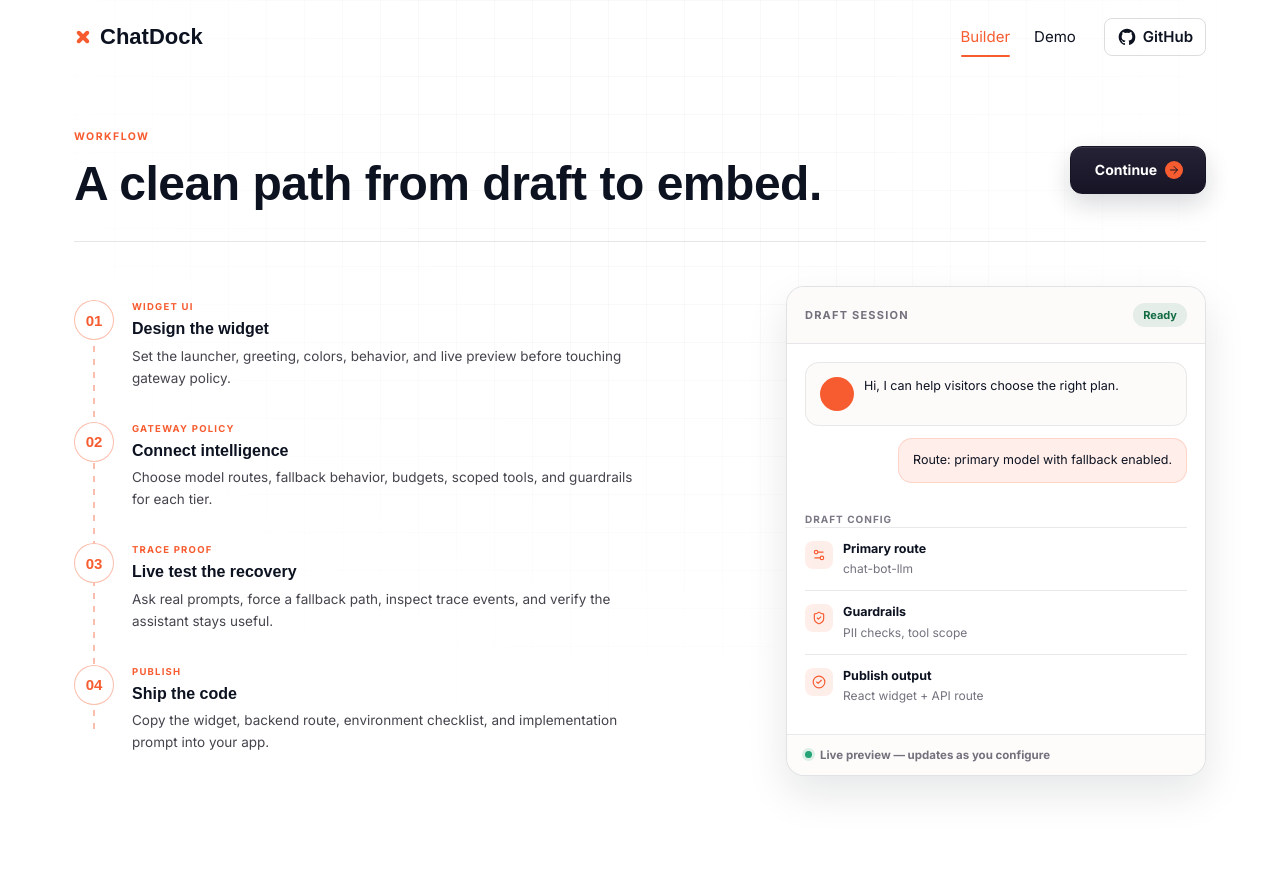
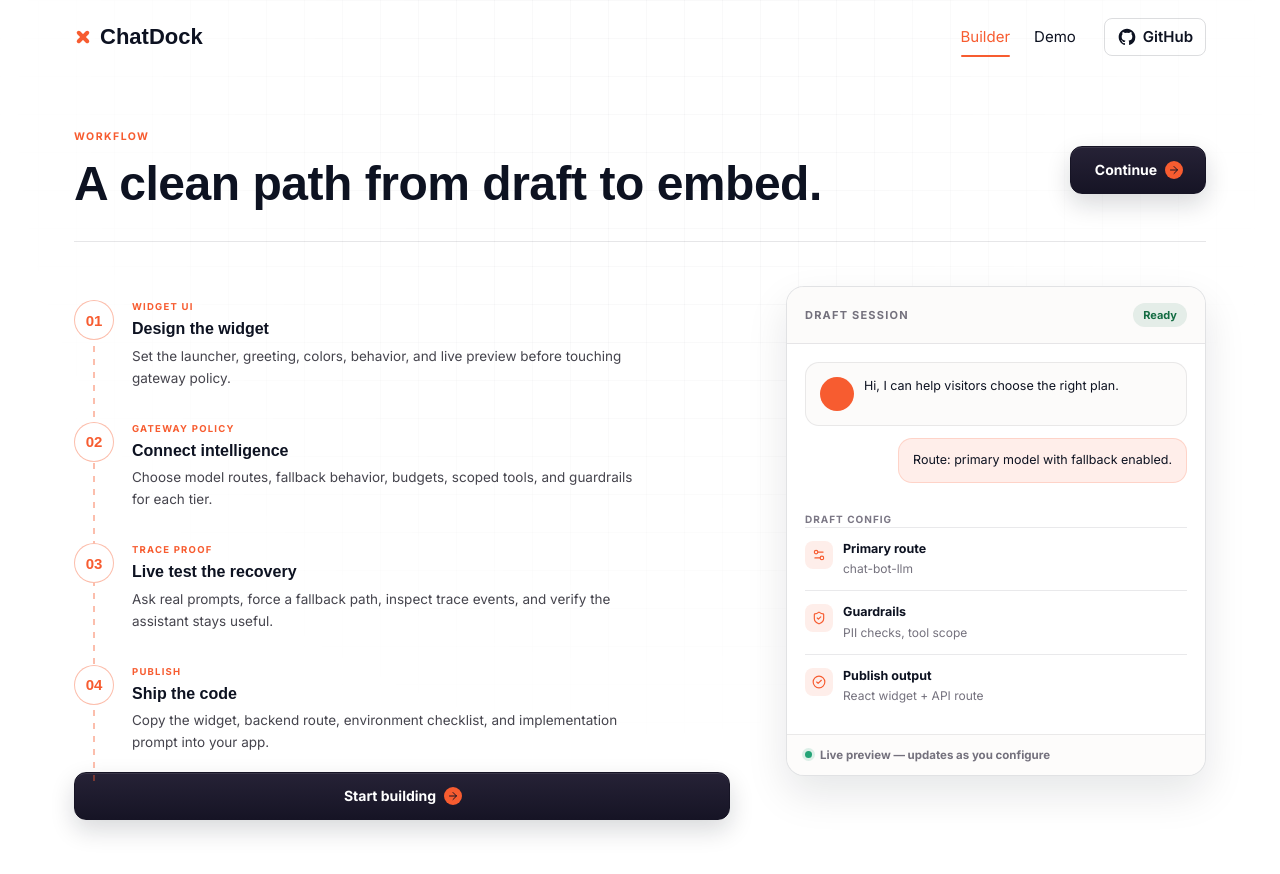
Before and after one commit to yashwanth-3000/chatdoc, a Next.js app in the folder frontend/: page /builder in a window 1280 px wide. Shown: the top 874 px of the page. Built offline with nearby package versions, Linux system fonts and the light colour scheme; a web font is replaced by a local one.

Commit message:
fix: add bottom CTA on builder start — TestSprite caught Continue link scrolling out of view

```diff
--- a/frontend/src/components/product/builder-start.tsx
+++ b/frontend/src/components/product/builder-start.tsx
@@ -63,6 +63,10 @@ export function BuilderStart() {
                   </div>
                 </article>
               ))}
+              <Link className={styles.builderPrimary} href="/builder/step-one" aria-label="Continue to widget designer">
+                Start building
+                <ArrowRight size={15} />
+              </Link>
             </div>
 
             <aside className={styles.builderPreview} aria-label="Builder preview">
```
Also changed, not shown: 1 other file (tests, documents, lock files or other folders).
